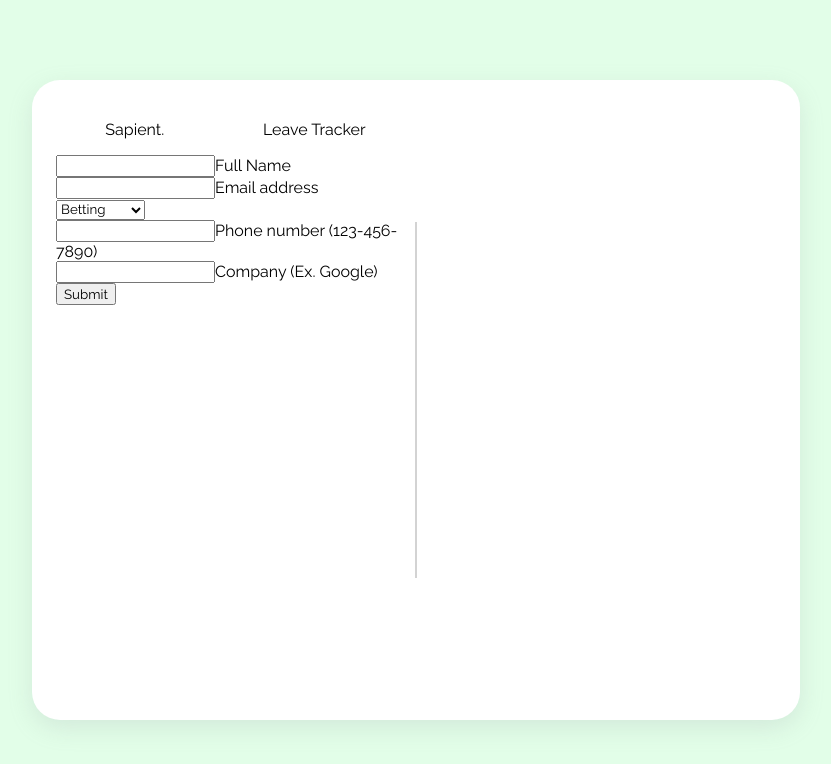
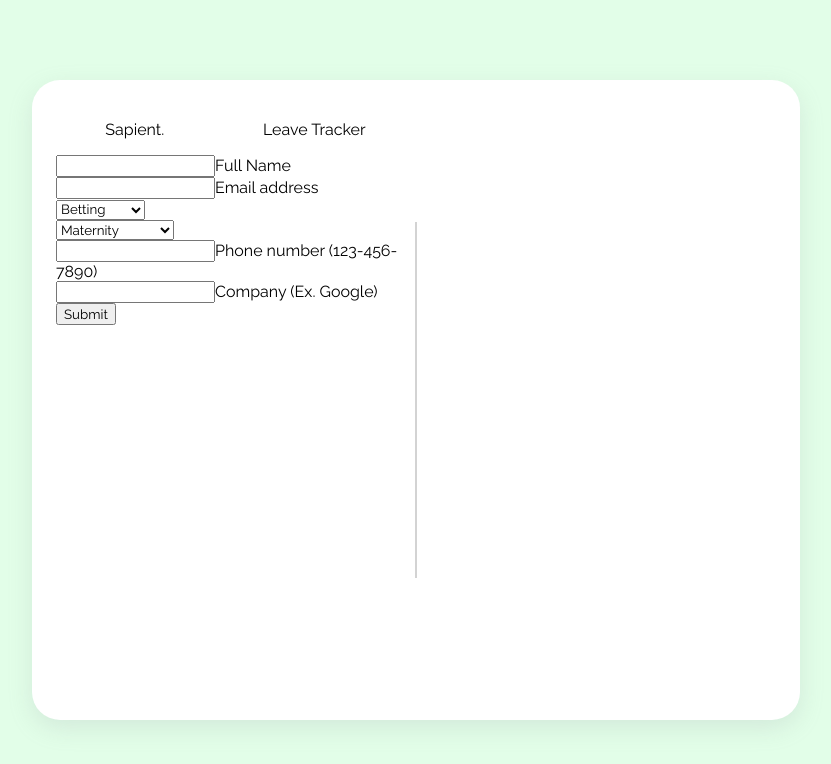
Before and after one commit to Gathoni-Wanjira/Leave-Tracker-Frontend, a React (Create React App) app: page / in a window 1280 px wide. Shown: the top 764 px of the page, without its empty margins (224-1055 px from the left). Built offline with nearby package versions, Linux system fonts and the light colour scheme.

Commit message:
Added Leave Purposes

```diff
--- a/src/Components/Form.js
+++ b/src/Components/Form.js
@@ -28,11 +28,21 @@ function Form() {
               </div>
             </div>
             <div className='SelectDepartment'>
-              <select name="Departmennts" id="department">
+              <select name="Departments" id="department">
                 <option value="betting">Betting</option>
                 <option value="consulting">Consulting</option>
                 <option value="tech">Tech</option>
                 <option value="hospitality">Hospitality</option>
+              </select>
+            </div>
+            <div className='SelectPurpose'>
+              <select name="Purposes" id="purpose">
+                <option value="maternity">Maternity</option>
+                <option value="annual">Annual</option>
+                <option value="paternity">Paternity</option>
+                <option value="emergency">Emergency</option>
+                <option value="study">Study</option>
+                <option value="compassionate">Compassionate</option>
               </select>
             </div>
 
@@ -48,7 +58,6 @@ function Form() {
             </div>
             <button type="submit" class="text-white bg-blue-700 hover:bg-blue-800 focus:ring-4 focus:outline-none focus:ring-blue-300 font-medium rounded-lg text-sm w-full sm:w-auto px-5 py-2.5 text-center dark:bg-blue-600 dark:hover:bg-blue-700 dark:focus:ring-blue-800">Submit</button>
           </form>
-
 
         </div>
 
```
